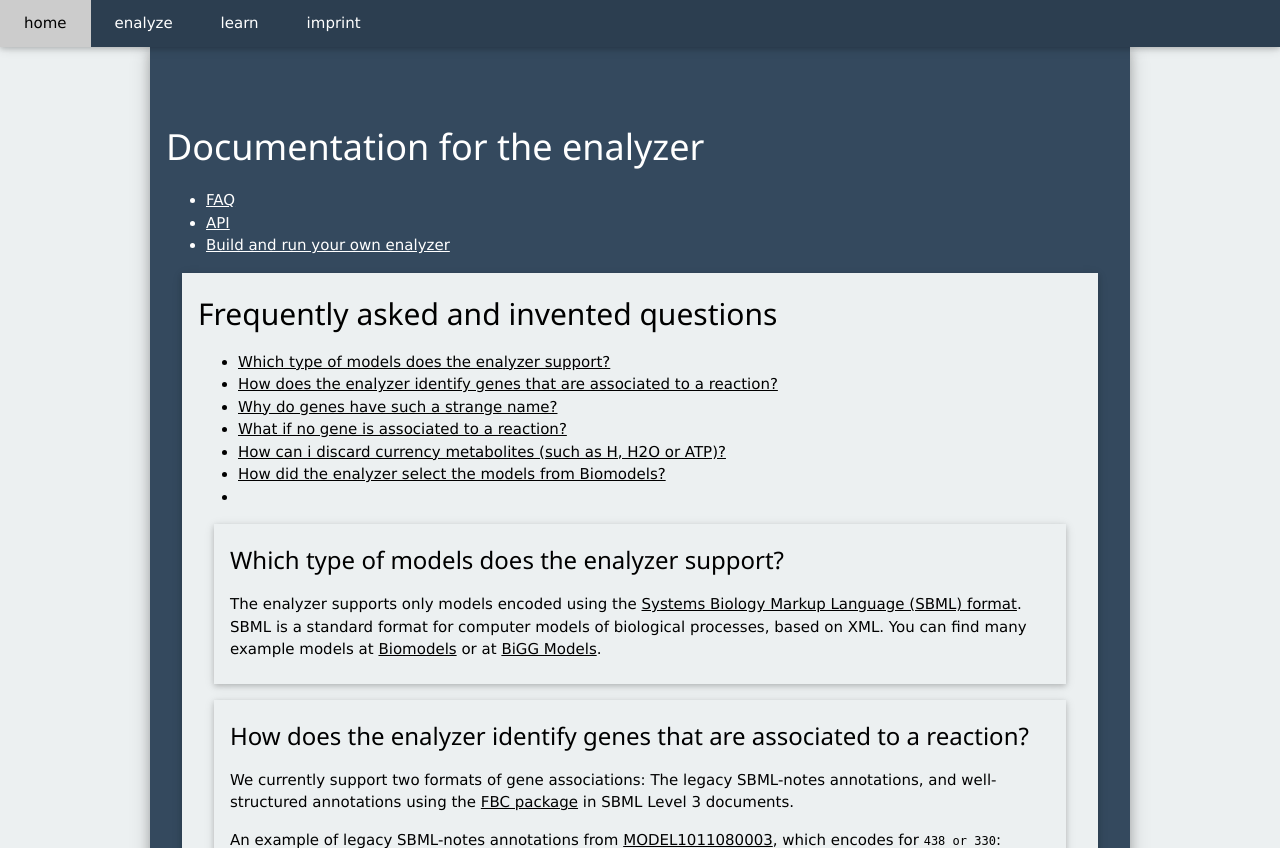
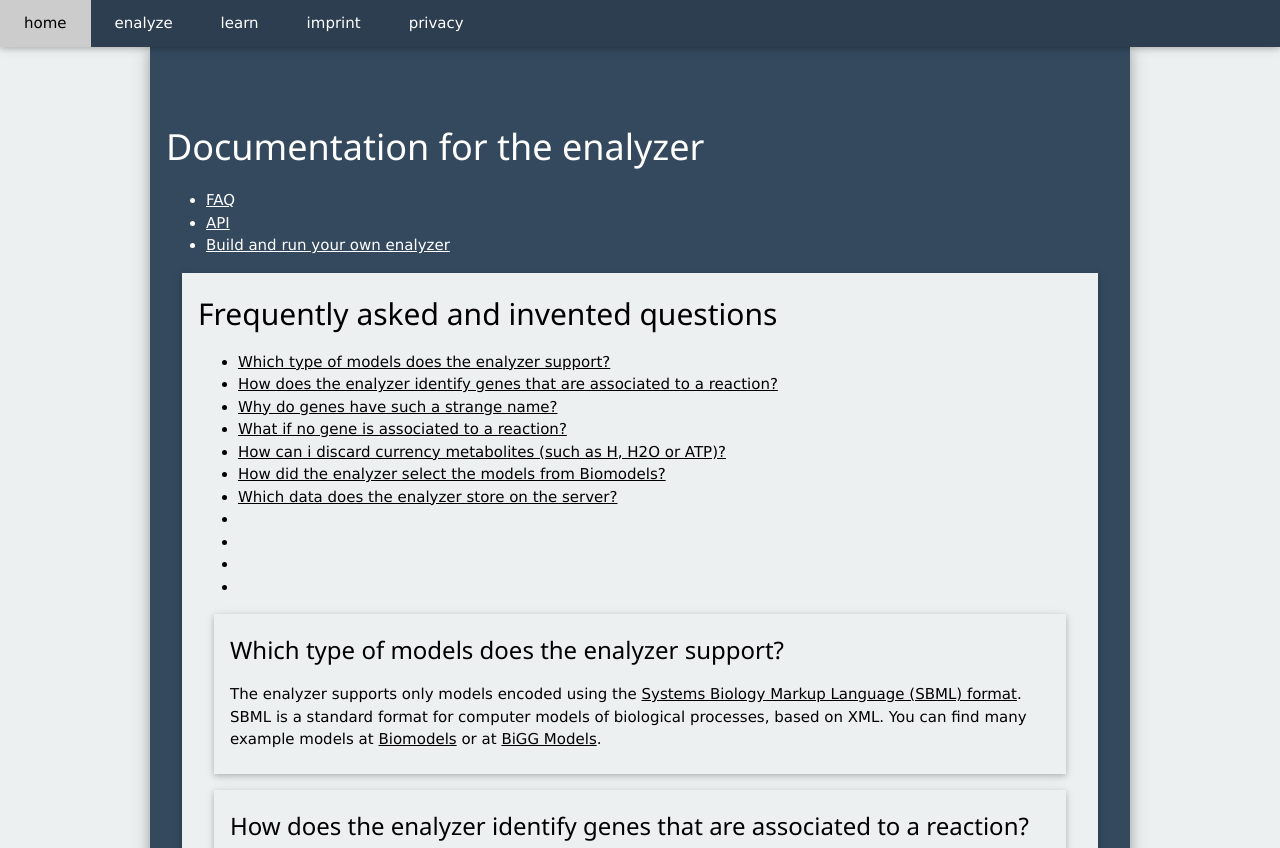
Before and after one commit to binfalse/GEMtractor, a Django app: page /doc/ in a window 1280 px wide. Shown: the top 848 px of the page. Run offline with Django 3.2, Linux system fonts and the light colour scheme.

Commit message:
started faq on stored data [see #53 #3]

```diff
--- a/src/templates/base.html
+++ b/src/templates/base.html
@@ -22,6 +22,7 @@
 				<a href="/enalyzing" class="w3-bar-item w3-button w3-padding-large w3-hide-small">enalyze</a>
 				<a href="/doc" class="w3-bar-item w3-button w3-padding-large w3-hide-small">learn</a>
 				<a href="/imprint" class="w3-bar-item w3-button w3-padding-large w3-hide-small">imprint</a>
+				<a href="/imprint#privacy" class="w3-bar-item w3-button w3-padding-large w3-hide-small">privacy</a>
 			</div>
 		</div>
 
@@ -30,6 +31,7 @@
 			<a href="/enalyzing" class="w3-bar-item w3-button w3-padding-large" onclick="toggleNaviMobile()">enalyze</a>
 			<a href="/doc" class="w3-bar-item w3-button w3-padding-large" onclick="toggleNaviMobile()">learn</a>
 			<a href="/imprint" class="w3-bar-item w3-button w3-padding-large" onclick="toggleNaviMobile()">imprint</a>
+			<a href="/imprint#privacy" class="w3-bar-item w3-button w3-padding-large" onclick="toggleNaviMobile()">privacy</a>
 		</div>
 
 
--- a/src/templates/doc/start.html
+++ b/src/templates/doc/start.html
@@ -25,6 +25,10 @@ learn
 	<li><a href="#no-gene-name">What if no gene is associated to a reaction?</a></li>
     <li><a href="#currency-metabolites">How can i discard currency metabolites (such as H, H2O or ATP)?</a></li>
     <li><a href="#which-biomodels">How did the enalyzer select the models from Biomodels?</a></li>
+    <li><a href="#stored-data">Which data does the enalyzer store on the server?</a></li>
+    <li><a href="#"></a></li>
+    <li><a href="#"></a></li>
+    <li><a href="#"></a></li>
     <li><a href="#"></a></li>
   </ul>
 
@@ -134,6 +138,16 @@ learn
 		<p>however, you can choose basically any model from biomodels by pasting the model id in the input field</p>
 	</div>
 
+	<div class="w3-padding w3-card w3-flat-clouds w3-margin" id="stored-data">
+		<h3>Which data does the enalyzer store on the server?</h3>
+		<p>If accessed through a webserver, it stores the uploaded model (or the model downloaded from bigg or biomodels) and some session stuff:</p>
+	</div>
+
+	<div class="w3-padding w3-card w3-flat-clouds w3-margin" id="">
+		<h3></h3>
+		<p></p>
+	</div>
+
 	<div class="w3-padding w3-card w3-flat-clouds w3-margin" id="">
 		<h3></h3>
 		<p></p>
```
